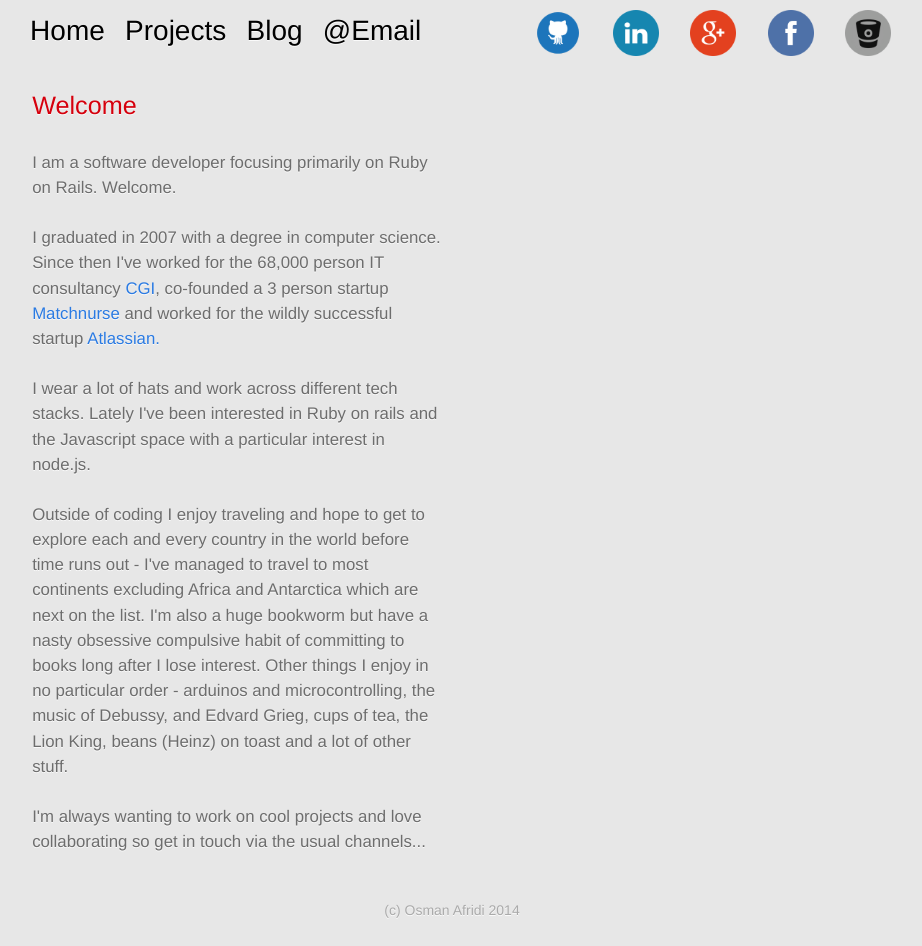
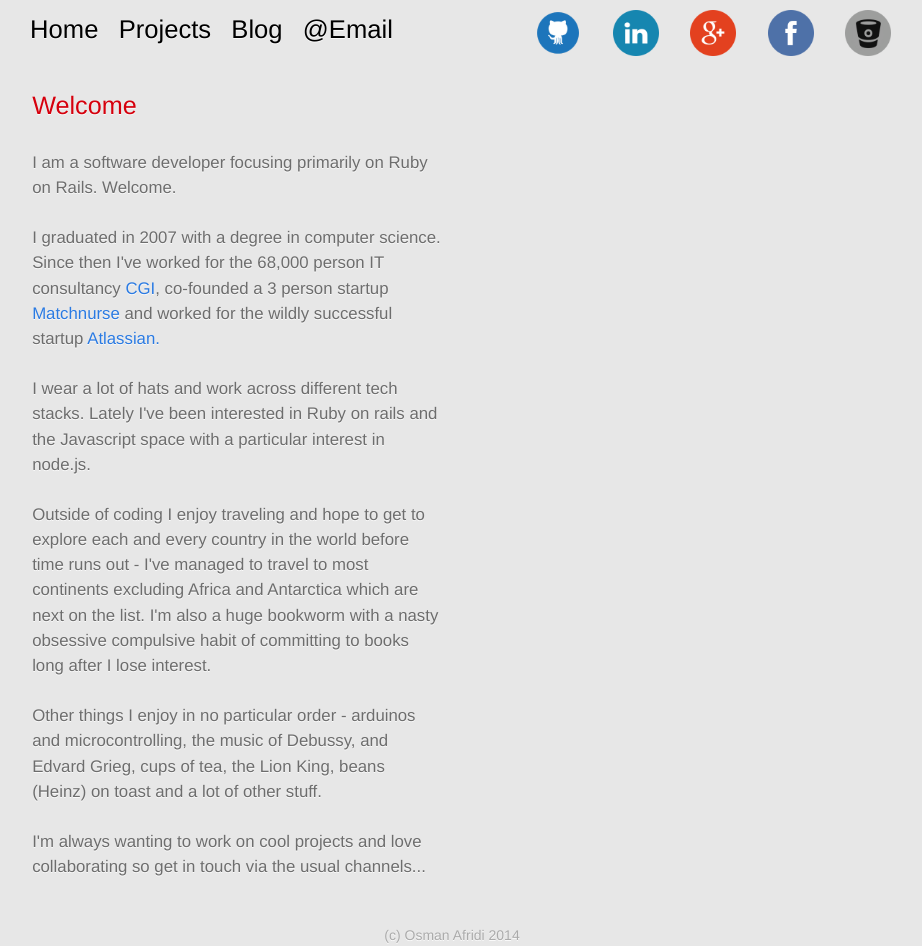
Before and after one commit to oafridi/oafridi.github.io, a Jekyll site: the page built from index.html, in a window 1280 px wide. Shown: the whole page, without its empty margins (188-1110 px from the left). Built offline with Jekyll 4.4.1, drawn with Linux system fonts in a browser that asks for light colours; before the commit the page ends 921 px from its top, so only the background shows below that.

Commit message:
made typography responsive in nav to accommodate smaller widths

```diff
--- a/_sass/_layout.scss
+++ b/_sass/_layout.scss
@@ -16,7 +16,7 @@ nav {
     display: inline;
     padding: 1% 1% 0% 7%;
     a {
-        font-size: 2em;
+        font-size: 2vw;
         color: black;
         padding: 2%;
         &:visited {
--- a/index.html
+++ b/index.html
@@ -9,7 +9,9 @@ layout: default
   </p>
 
   <p>I wear a lot of hats and work across different tech stacks. Lately I've been interested in Ruby on rails and the Javascript space with a particular interest in node.js.</p>
-  <p>Outside of coding I enjoy traveling and hope to get to explore each and every country in the world before time runs out - I've managed to travel to most continents excluding Africa and Antarctica which are next on the list. I'm also a huge bookworm but have a nasty obsessive compulsive habit of committing to books long after I lose interest. Other things I enjoy in no particular order - arduinos and microcontrolling, the music of Debussy, and Edvard Grieg, cups of tea, the Lion King, beans (Heinz) on toast and a lot of other stuff.</p>
+  <p>Outside of coding I enjoy traveling and hope to get to explore each and every country in the world before time runs out - I've managed to travel to most continents excluding Africa and Antarctica which are next on the list. I'm also a huge bookworm with a nasty obsessive compulsive habit of committing to books long after I lose interest.
+  </p>
+  <p>Other things I enjoy in no particular order - arduinos and microcontrolling, the music of Debussy, and Edvard Grieg, cups of tea, the Lion King, beans (Heinz) on toast and a lot of other stuff.</p>
   <p>I'm always wanting to work on cool projects and love collaborating so get in touch via the usual channels...</p>
 
  <!--  <div class="profile">
```
